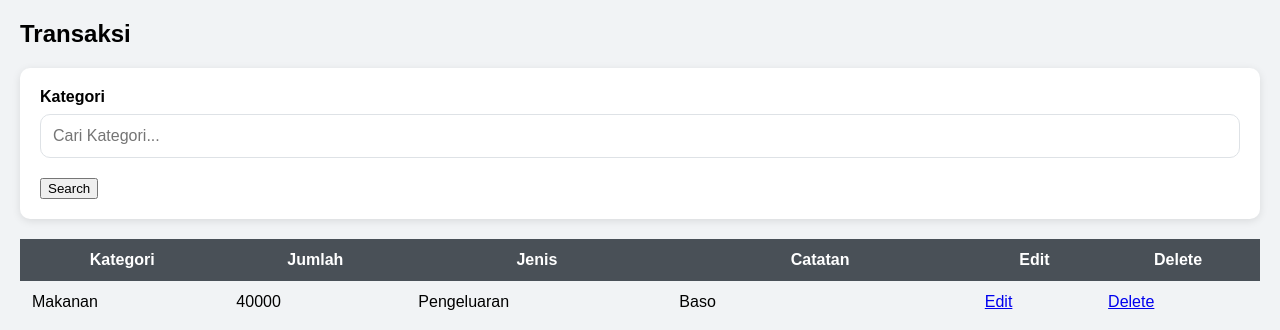
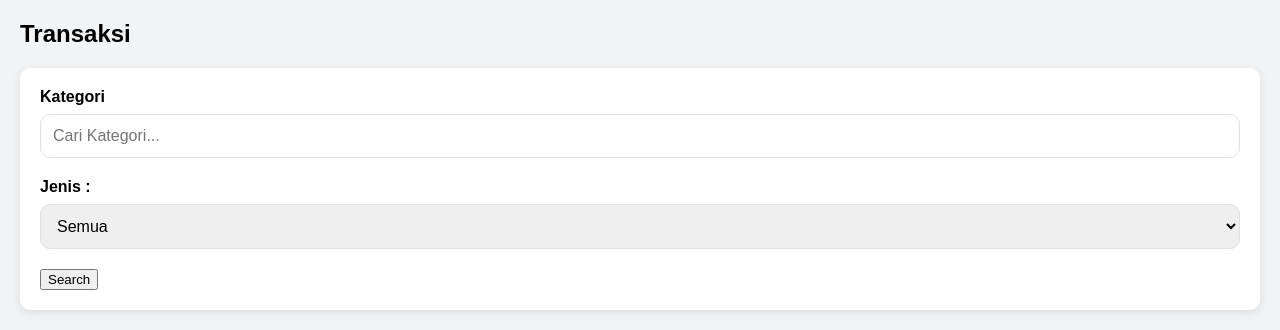
Before and after one commit to farrelalfaridzi/money-manager-cli, a Flask app: page /transactions in a window 1280 px wide. Shown: the part 138-468 px from the top of the page. Run offline with Flask 3, Linux system fonts and the light colour scheme; data comes from the database, SQL or seed files in the repository; both versions use the stored data as it was after the commit.

Commit message:
Complete filter feature

```diff
--- a/app.py
+++ b/app.py
@@ -39,7 +39,8 @@ def add():
 def transactions():
     manager = TransactionManager()
     keyword = request.args.get("search", "")
-    transactions = manager.search_transaction(keyword)
+    jenis = request.args.get("jenis")
+    transactions = manager.search_transaction(keyword, jenis)
     return render_template(
         "transactions.html",
         transactions=transactions
--- a/core/manager.py
+++ b/core/manager.py
@@ -1,10 +1,13 @@
 from storage.database import DatabaseManager
 from services.search_service import SearchService
+from services.filter_service import FilterService
 class TransactionManager:
     def __init__(self):
         self.database = DatabaseManager()
         self.transactions = self.database.get_all_transactions()
         self.service = SearchService()
+        self.filter = FilterService()
+
 
     def add_transaction(self, transaction):
         self.database.insert_transaction(transaction)
@@ -40,9 +43,14 @@ class TransactionManager:
                 return transaction
         return None
 
-    def search_transaction(self, category):
-        if not category:
+    def search_transaction(self, category, jenis):
+        if not category and jenis == "Semua":
             return self.transactions
-        else:
-            hasil = self.service.search_by_category(self.transactions, category)
-            return hasil
+        kategori = self.service.search_by_category(self.transactions, category)
+        if jenis == "Semua":
+            return kategori
+        elif not category and jenis != "Semua":
+            filter_transaksi = self.filter.filter_by_type(self.transactions, jenis)
+            return filter_transaksi
+        hasil = self.filter.filter_by_type(kategori, jenis)
+        return hasil
--- a/templates/transactions.html
+++ b/templates/transactions.html
@@ -6,10 +6,19 @@
 
 <div class="card">
 
-    <form action="{{ url_for('transactions') }}", method="get">
+    <form action="{{ url_for('transactions') }}" method="get">
         <div class="form-group">
             <label>Kategori</label>
             <input type="text" name="search" placeholder="Cari Kategori...">
+        </div>
+
+        <div class="form-group">
+            <label>Jenis :</label>
+            <select name="jenis">
+                <option>Semua</option>
+                <option>Pemasukan</option>
+                <option>Pengeluaran</option>
+            </select>
         </div>
 
         <button type="submit">Search</button>
```
Also changed, not shown: data/money_manager.db.
